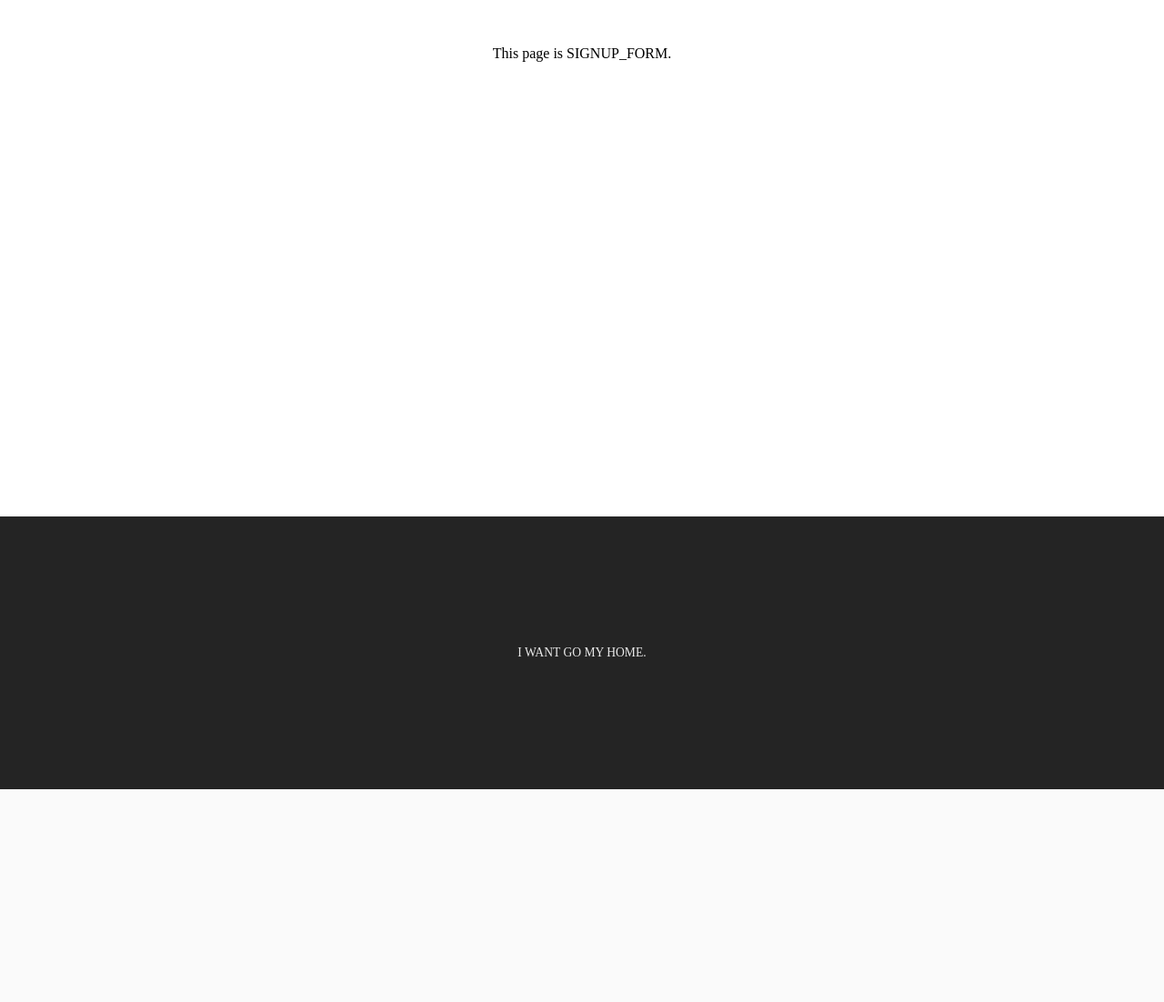
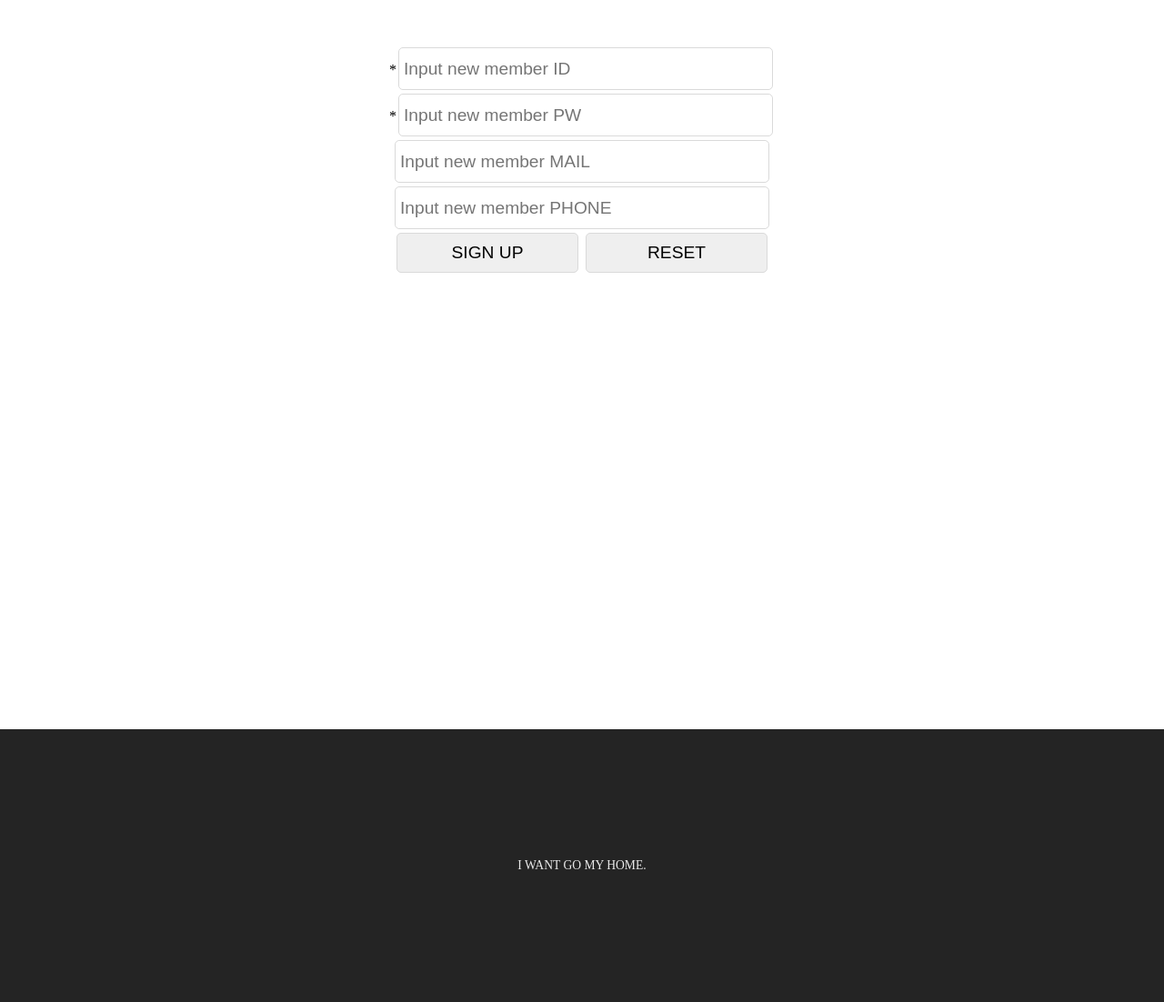
Before and after one commit to duyeeeun-create/web_diaryservice_pjt, a Java web app: page /view/member/signup_form.jsp in a window 1280 px wide. Shown: the part 112-1214 px from the top of the page at 91% size. Before the commit the page ends 980 px from the top, so only its background shows below. Run offline with Tomcat 11, a stand-in JSP engine, Linux system fonts and the light colour scheme.

Commit message:
20261119

```diff
--- a/src/main/webapp/res/css/common.css
+++ b/src/main/webapp/res/css/common.css
@@ -10,3 +10,26 @@ a{
 a:hover {
 	text-decoration: underline;
 }
+
+.basic_input {
+	width: 400px;
+	height: 25px;
+	padding: 10px 5px;
+	margin: 2px;
+	border: 1px solid #dadada;
+	border-radius: 5px;
+	font-size: 1.2em;
+	outline: none;
+
+}
+
+.basic_input_button{
+	width: 200px;
+	padding: 10px 5px;
+	margin: 2px;
+	border: 1px solid #dadada;
+	border-radius: 5px;
+	font-size: 1.2em;
+	outline: none;
+	cursor: pointer;
+}
--- /dev/null
+++ b/src/main/webapp/res/css/member/signup_form.css
@@ -0,0 +1,8 @@
+article{
+	width: 1000px;
+	margin: 50px auto 500px;
+}
+
+article div.articel_wrap{
+	text-align: center;
+}
--- a/src/main/webapp/res/sql/db.sql
+++ b/src/main/webapp/res/sql/db.sql
@@ -37,3 +37,5 @@ values ('seari2','1111','seari@gmail.com','010-1234-7777');
 set @@auto_increment_increment = 3;
 
 drop table tbl_member;
+
+select count(*) from tbl_member where memId = 'gildong';
--- /dev/null
+++ b/src/main/webapp/view/include/member/member.jsp
@@ -0,0 +1,25 @@
+<%@ page language="java" contentType="text/html; charset=UTF-8"
+    pageEncoding="UTF-8"%>
+
+
+<script>
+
+function signupForm() {
+
+	console.log('SIGNUPFORM() CALL')
+
+    let form = document.signup_form;
+	if(form.memId.value === ''){
+		alert('Please input member ID')
+		form.memId.focus();
+
+	}else if (form.memId.value === ''){
+		alert('Please input member PW')
+		form.memPw.focus();
+
+	}else{
+		form.submit();
+
+	}
+}
+</script>
--- a/src/main/webapp/view/member/signup_form.jsp
+++ b/src/main/webapp/view/member/signup_form.jsp
@@ -5,7 +5,10 @@
 <head>
 <meta charset="UTF-8">
 <jsp:include page="../include/title.jsp"/>
-<link href = "./res/css/index.css" rel = "stylesheet" type= "text/css">
+
+<link href = "./res/css/member/signup_form.css" rel = "stylesheet" type= "text/css">
+
+<jsp:include page="../include/member/member.jsp"/>
 
 </head>
 <body>
@@ -15,9 +18,30 @@
 
 	<jsp:include page="../include/nav.jsp"/>
 
+
+
 	<article>
 		<div class = "articel_wrap">
-			This page is SIGNUP_FORM.
+
+			<form
+				action="<%= request.getContextPath() %>/signup_confirm.mem"
+				name="signup_form"
+				method="POST">
+
+				*<input class = "basic_input" type="text" name="memId" placeholder="Input new member ID">
+				<br>
+				*<input class = "basic_input" type="password" name="memPw" placeholder="Input new member PW">
+				<br>
+				<input class = "basic_input" type="email" name="memMail" placeholder="Input new member MAIL">
+				<br>
+				<input class = "basic_input" type="text" name="memPhone" placeholder="Input new member PHONE">
+				<br>
+				<input class = "basic_input_button" type="button" value="SIGN UP" onclick ="signupForm();">
+				<input class = "basic_input_button" type="reset" value="RESET">
+
+			</form>
+
+
 		</div>
 	</article>
 
```
Also changed, not shown: src/main/java/com/office/member/MemberController.java (+15 -0 lines), src/main/java/com/office/member/MemberDaoForMySQL.java (+77 -2 lines), src/main/java/com/office/member/MemberServiceForDW.java (+15 -0 lines), src/main/webapp/WEB-INF/lib/mysql-connector-j-26.10.0.jar (added), 1 other file.
